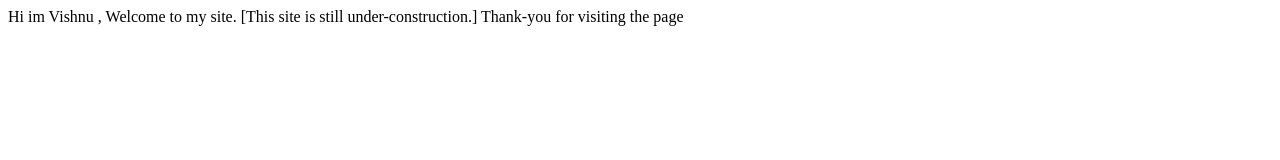
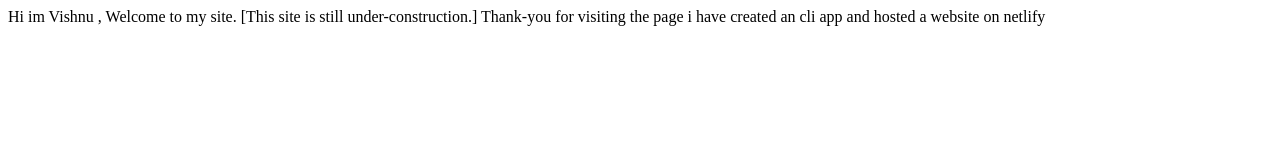
Before and after one commit to vishnu-chandran/portfolio-site, a plain HTML site: page index.html in a window 1280 px wide. Drawn offline with Linux system fonts and the light colour scheme.

Commit message:
update details on project

```diff
--- a/index.html
+++ b/index.html
@@ -12,5 +12,7 @@
     Welcome to my site.
     [This site is still under-construction.]
     Thank-you for visiting the page
+    i have created an cli app and hosted a website on netlify
+
 </body>
 </html>
```
